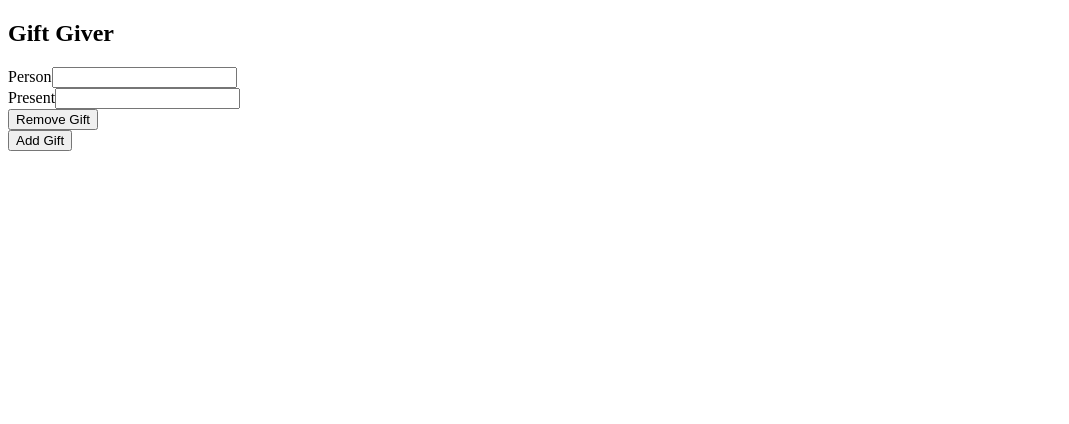
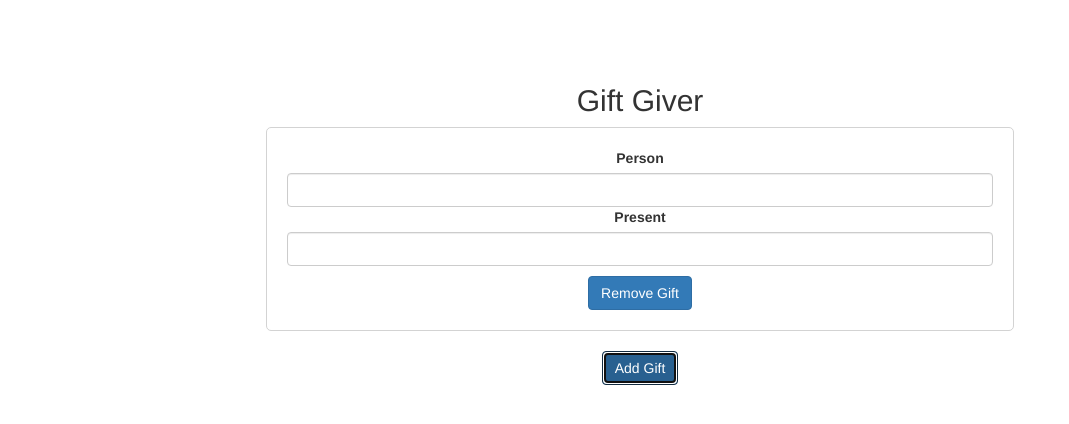
Before and after one commit to talentwebdev/gift-giver-react, a React (Create React App) app: page / in a window 1280 px wide. Both pictures are taken after a click on the button "Add Gift". Shown: the top 424 px of the page, without its empty margins (0-1069 px from the left). Built offline with nearby package versions, Linux system fonts and the light colour scheme.

Commit message:
added styles

```diff
--- a/public/index.html
+++ b/public/index.html
@@ -24,6 +24,8 @@
       work correctly both with client-side routing and a non-root public URL.
       Learn how to configure a non-root public URL by running `npm run build`.
     -->
+    <!-- Latest compiled and minified CSS -->
+    <link rel="stylesheet" href="https://maxcdn.bootstrapcdn.com/bootstrap/3.3.7/css/bootstrap.min.css" integrity="sha384-BVYiiSIFeK1dGmJRAkycuHAHRg32OmUcww7on3RYdg4Va+PmSTsz/K68vbdEjh4u" crossorigin="anonymous">
     <title>React App</title>
   </head>
   <body>
--- a/src/components/Gift.js
+++ b/src/components/Gift.js
@@ -12,7 +12,7 @@
 
     render() {
         return (
-            <div>
+            <div className="gift">
                 <Form>
                     <FormGroup>
                         <FormLabel>Person</FormLabel>
--- /dev/null
+++ b/src/index.css
@@ -0,0 +1,17 @@
+body {
+    text-align: center;
+    padding: 5%;
+    padding-left: 20%;
+    padding-right: 20%;
+}
+
+.gift {
+    border: 1px solid lightgray;
+    border-radius: 5px;
+    margin: 10px;
+    padding: 20px;
+}
+
+Button {
+    margin-top: 10px;;
+}
--- a/src/index.js
+++ b/src/index.js
@@ -1,5 +1,6 @@
 import React from 'react';
 import { render } from 'react-dom';
 import App from './components/App';
+import './index.css';
 
 render(<App />, document.getElementById("root"));
```
